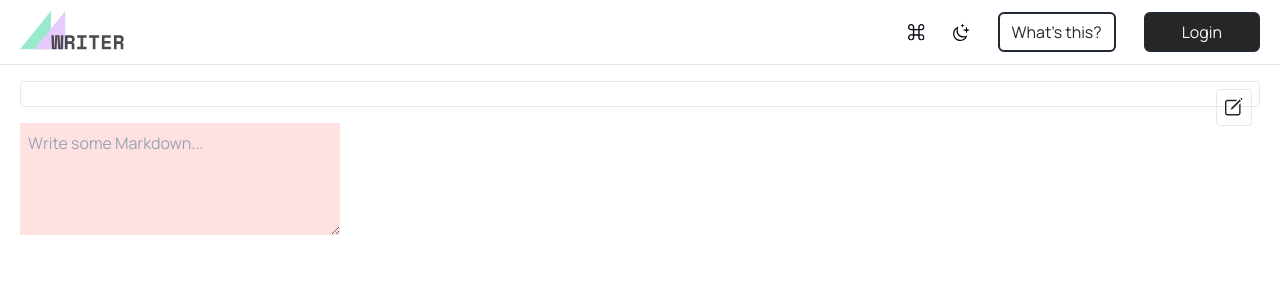
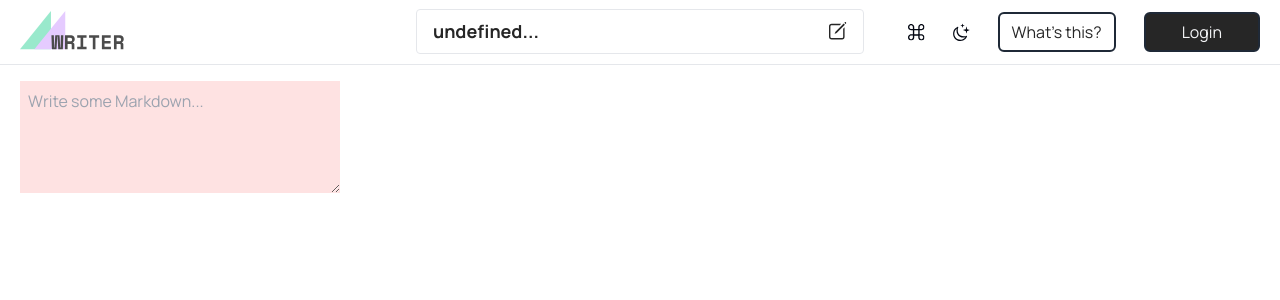
Before and after one commit to nabeelcodes/markedwriter, a React (Vite) app: page /1 in a window 1280 px wide. Shown: the top 300 px of the page. Built offline with nearby package versions, Linux system fonts and the light colour scheme.

Commit message:
`PageTitle` now moves to the `Header` on xl and up.
- Added type check for `currentPost`, since it can be
  `undefined`.
- `PostList` now only displays a fix length of post title.
- Type of `AppData.title` set to string(fixed).

```diff
--- a/src/components/PageTitle.tsx
+++ b/src/components/PageTitle.tsx
@@ -11,19 +11,22 @@ export const PageTitle = () => {
 
 	/* Find the Post corresponding to the current page */
 	const currentPost = appData?.find((post) => post.id === id);
+	const titleToDisplay = currentPost?.title;
 
 	return (
-		<article className='relative'>
-			<div
+		<article
 			className={cn(
-					'mt-4 rounded border border-gray-200 px-4 py-3 text-lg font-bold',
+				'mt-4 flex items-center justify-between gap-2 rounded border border-gray-200 py-2 pl-4 text-lg font-bold xl:fixed xl:left-1/2 xl:top-0 xl:mt-[0.55rem] xl:w-[28rem] xl:max-w-lg xl:-translate-x-1/2 xl:py-0',
 				{
 					'border-neutral-600': darkTheme
 				}
 			)}
 		>
-				{currentPost?.title}
-			</div>
+			<span className='xl:max-w-md'>
+				{titleToDisplay && titleToDisplay?.length < 20
+					? titleToDisplay
+					: `${titleToDisplay && titleToDisplay.substring(0, 40)}...`}
+			</span>
 
 			<TitleEditButton />
 		</article>
--- a/src/components/PostList.tsx
+++ b/src/components/PostList.tsx
@@ -25,7 +25,12 @@ export const PostList = () => {
 				Delete All Posts
 			</button>
 
-			{sortedArray.map(({ id, title, date }) => (
+			{sortedArray.map(({ id, title, date }) => {
+				/* Reducing Title length to fit available space */
+				const titleToDisplay =
+					title?.length < 20 ? title : `${title.substring(0, 30)}...`;
+
+				return (
 					<Link
 						to={`/${id}`}
 						key={id}
@@ -38,11 +43,12 @@ export const PostList = () => {
 								}
 							)}
 						>
-						<h2 className='text-lg font-bold'>{title}</h2>
+							<h2 className='text-lg font-bold'>{titleToDisplay}</h2>
 							<p className='mt-1 text-sm opacity-70'>{date}</p>
 						</li>
 					</Link>
-			))}
+				);
+			})}
 		</ul>
 	);
 };
--- a/src/components/TitleEditButton.tsx
+++ b/src/components/TitleEditButton.tsx
@@ -47,7 +47,10 @@ export const TitleEditButton = () => {
 		const indexOfCurrentPost = valueOfAppData.findIndex(
 			(element) => element?.id === currentPost?.id
 		);
-		valueOfAppData[indexOfCurrentPost].title = valueOfTitle;
+		if (valueOfAppData[indexOfCurrentPost].title && valueOfTitle) {
+			/* Checking for both values to NOT be undefined */
+			valueOfAppData[indexOfCurrentPost].title = valueOfTitle;
+		}
 
 		/* Setting all states */
 		setAppData(valueOfAppData);
@@ -62,9 +65,7 @@ export const TitleEditButton = () => {
 		>
 			<RadixDialog.Trigger asChild>
 				<button
-					className={cn('absolute right-0 top-0 m-2 rounded border p-2', {
-						'border-neutral-600': darkTheme
-					})}
+					className='h-full px-4 py-3 xl:py-3'
 					onClick={() => handleDisableStateForRenameButton()}
 				>
 					<EditIconSVG />
--- a/src/pages/MarkdownEditor.tsx
+++ b/src/pages/MarkdownEditor.tsx
@@ -27,6 +27,7 @@ export const MarkdownEditor = () => {
 			})}
 		>
 			<PageTitle />
+
 			<textarea
 				className='mt-4 h-28 w-80 bg-red-100 p-2 outline-none'
 				autoFocus
--- a/src/store/appState.ts
+++ b/src/store/appState.ts
@@ -7,7 +7,7 @@ export const darkModeAtom = atomWithStorage<boolean>('darkMode', false);
 /* App wide state to contain and monitor markdown data */
 type appDataType = {
 	id: string;
-	title: string | undefined;
+	title: string;
 	content: string;
 	date: string;
 }[];
```
Lines whose indentation alone changed are shown as unchanged.
